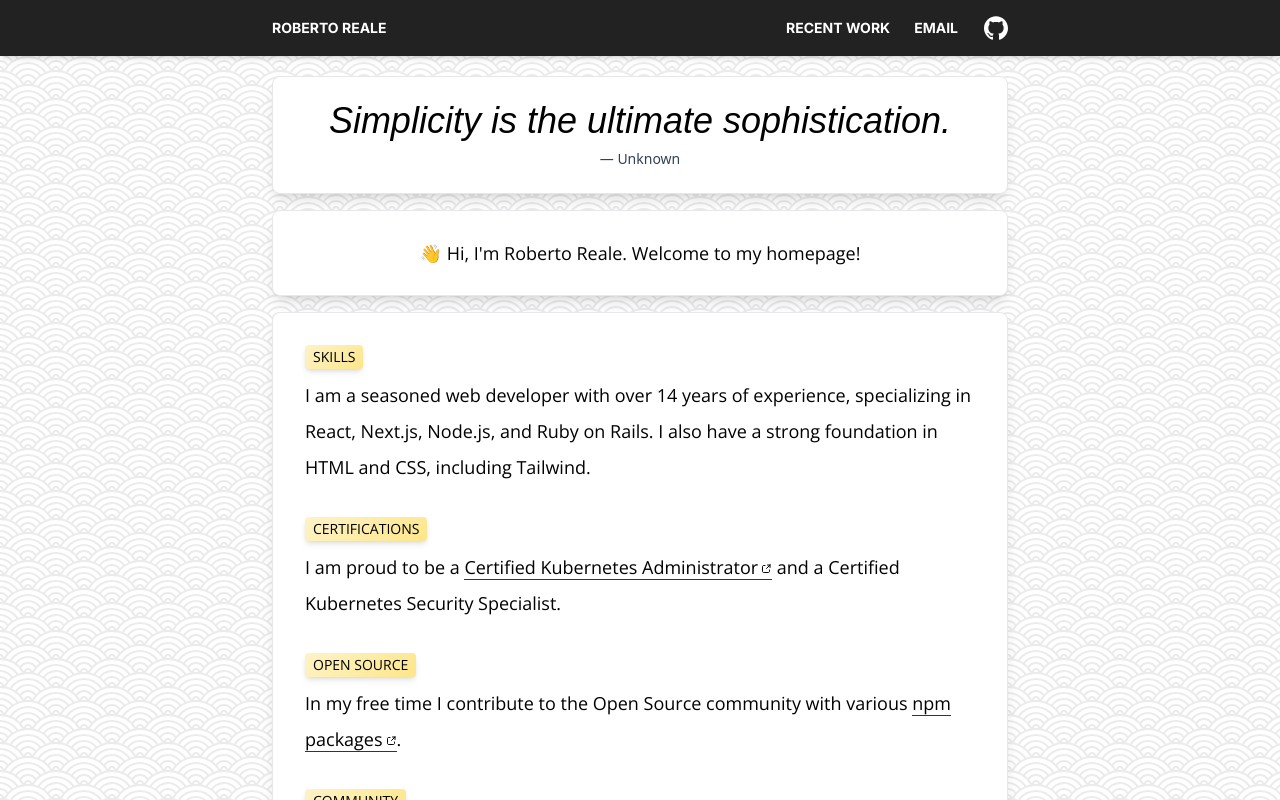
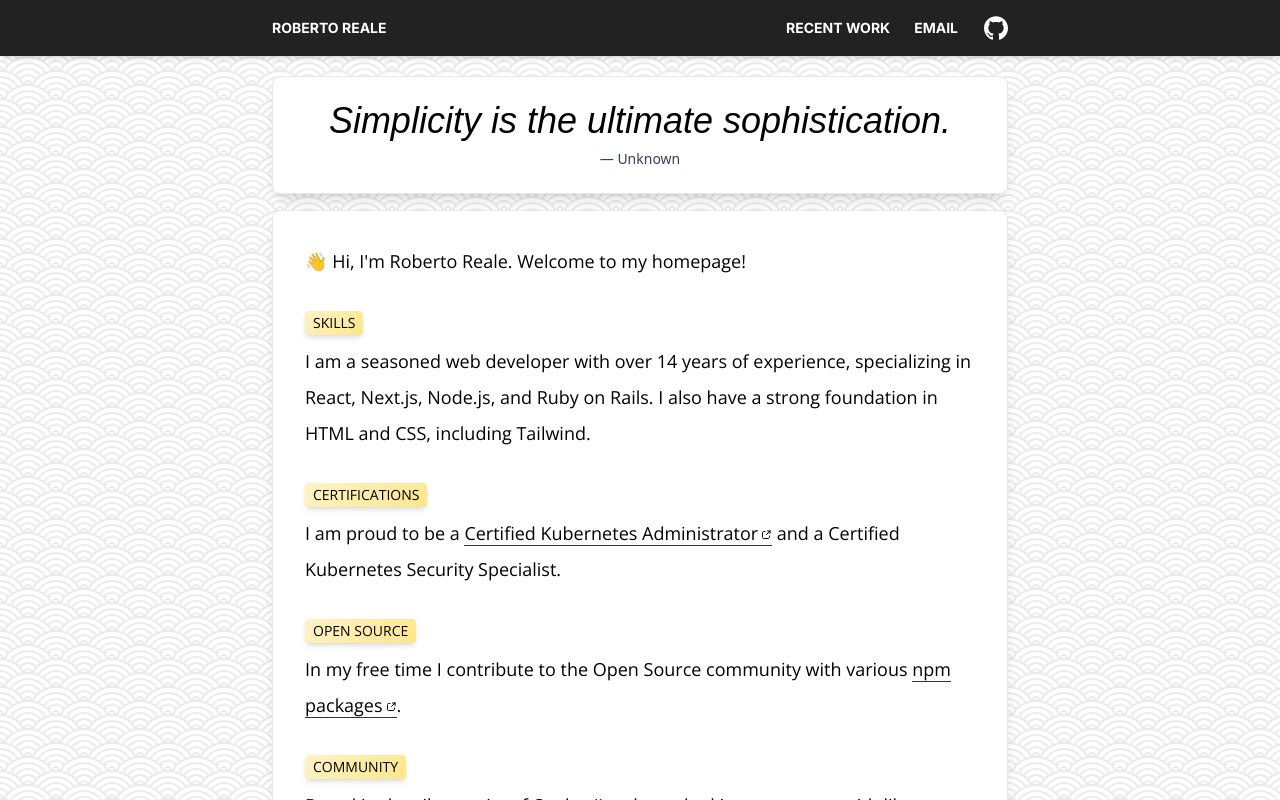
Before and after one commit to sickdyd/sickdyd.github.io, a Next.js app: page / in a window 1280 px wide. Shown: the top 800 px of the page. Built offline with nearby package versions, Linux system fonts and the light colour scheme; a web font is replaced by a local one.

Commit message:
Move welcome sentence

```diff
--- a/src/app/page.tsx
+++ b/src/app/page.tsx
@@ -12,11 +12,9 @@ export default function Home() {
         author="Unknown"
       />
       <TextWrapper>
-        <p className="text-center">
-          👋 Hi, I'm Roberto Reale. Welcome to my homepage!
+        <p className="mb-6 mt-2">
+          👋 Hi, I'm Roberto Reale. Welcome to my homepage!{" "}
         </p>
-      </TextWrapper>
-      <TextWrapper>
         <Subtitle>SKILLS</Subtitle>
         <p className="mb-6">
           I am a seasoned web developer with over 14 years of experience,
```
